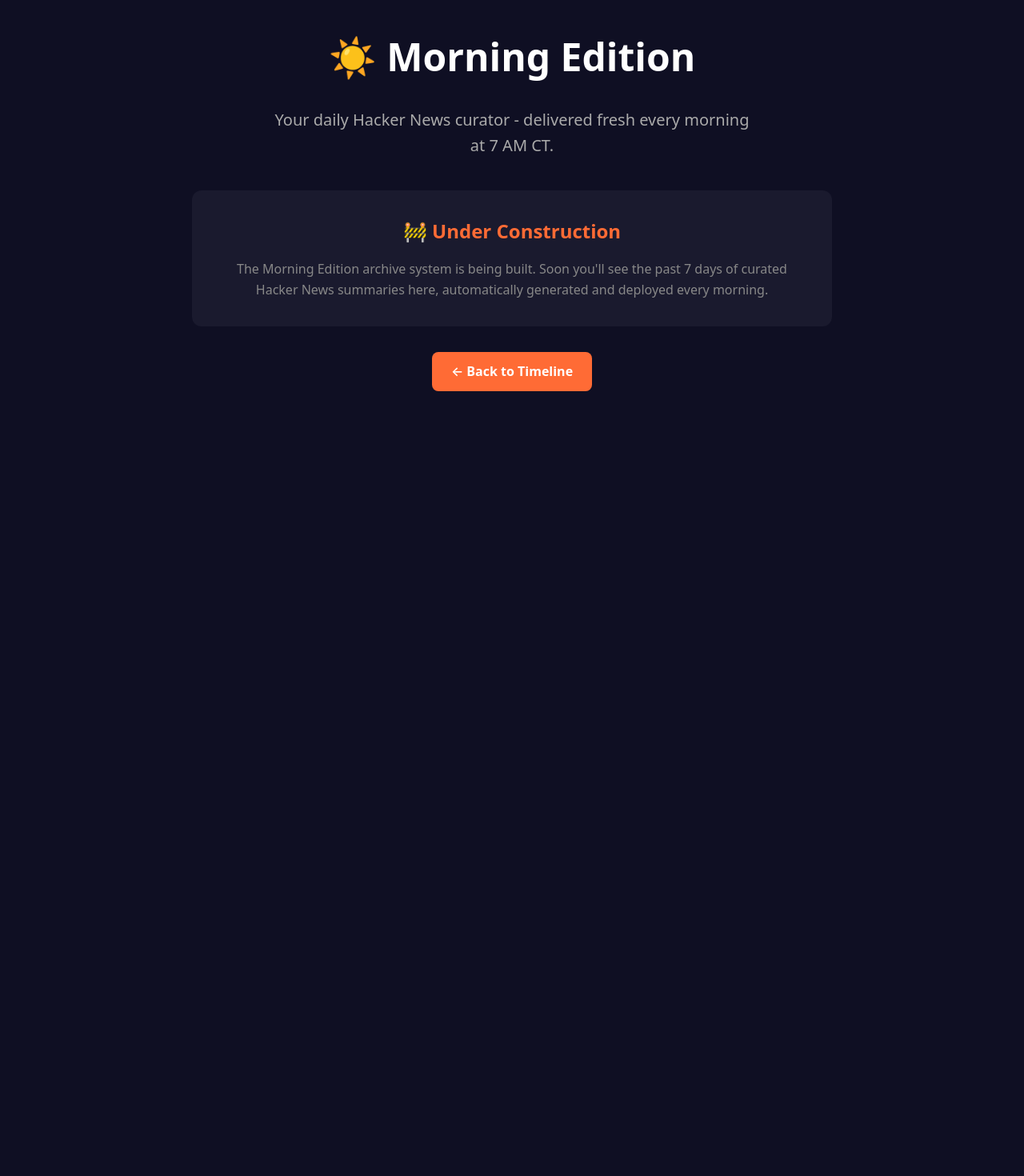
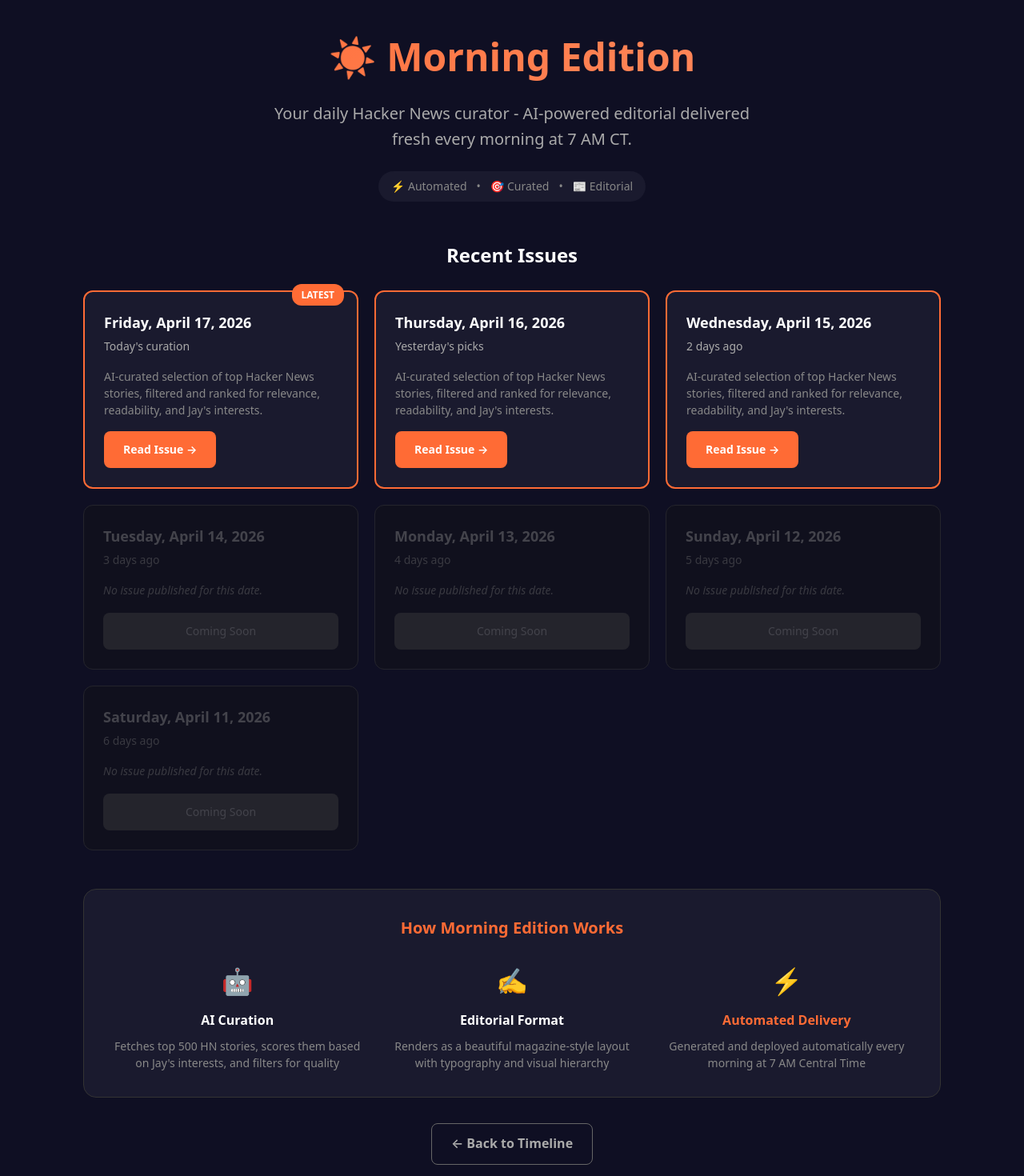
Before and after one commit to jayrizz/jaythakur.com, a Next.js app: page /morning-edition in a window 1280 px wide. Shown: the part 100-1570 px from the top of the page at 80% size. Before the commit the page ends 800 px from the top, so only its background shows below. Built offline with nearby package versions, Linux system fonts and the light colour scheme.

Commit message:
Enhance: Full Morning Edition page with 7-day archive and magazine links

```diff
--- a/src/app/morning-edition/page.tsx
+++ b/src/app/morning-edition/page.tsx
@@ -1,32 +1,263 @@
 export default function MorningEditionPage() {
+  // Generate last 7 days and check which magazines exist
+  const generateRecentDays = () => {
+    const days = []
+    const today = new Date('2026-04-17') // Current date context
+
+    for (let i = 0; i < 7; i++) {
+      const date = new Date(today)
+      date.setDate(today.getDate() - i)
+      const dateStr = date.toISOString().split('T')[0] // YYYY-MM-DD format
+
+      days.push({
+        date: dateStr,
+        displayDate: date.toLocaleDateString('en-US', {
+          weekday: 'long',
+          year: 'numeric',
+          month: 'long',
+          day: 'numeric'
+        }),
+        exists: ['2026-04-15', '2026-04-16', '2026-04-17'].includes(dateStr),
+        description: i === 0 ? "Today's curation" :
+                    i === 1 ? "Yesterday's picks" :
+                    `${i} days ago`
+      })
+    }
+    return days
+  }
+
+  const recentDays = generateRecentDays()
+
   return (
-    <div style={{ padding: '40px', textAlign: 'center' }}>
-      <h1 style={{ color: '#fff', fontSize: '48px', marginBottom: '24px' }}>
-        ☀️ Morning Edition
-      </h1>
-      <p style={{ color: '#aaa', fontSize: '20px', maxWidth: '600px', margin: '0 auto' }}>
-        Your daily Hacker News curator - delivered fresh every morning at 7 AM CT.
-      </p>
-
-      <div style={{ marginTop: '40px', padding: '32px', background: '#1a1a2e', borderRadius: '12px', maxWidth: '800px', margin: '40px auto 0' }}>
-        <h2 style={{ color: '#ff6b35', marginBottom: '16px' }}>🚧 Under Construction</h2>
-        <p style={{ color: '#888' }}>
-          The Morning Edition archive system is being built. Soon you'll see the past 7 days of
-          curated Hacker News summaries here, automatically generated and deployed every morning.
+    <div style={{ padding: '40px', maxWidth: '1200px', margin: '0 auto' }}>
+      {/* Header */}
+      <div style={{ textAlign: 'center', marginBottom: '48px' }}>
+        <h1 style={{
+          fontSize: '48px',
+          fontWeight: '700',
+          marginBottom: '16px',
+          background: 'linear-gradient(135deg, #ff6b35 0%, #ff8f65 100%)',
+          WebkitBackgroundClip: 'text',
+          WebkitTextFillColor: 'transparent',
+          backgroundClip: 'text'
+        }}>
+          ☀️ Morning Edition
+        </h1>
+        <p style={{ color: '#aaa', fontSize: '20px', maxWidth: '600px', margin: '0 auto 24px' }}>
+          Your daily Hacker News curator - AI-powered editorial delivered fresh every morning at 7 AM CT.
         </p>
+        <div style={{
+          display: 'inline-flex',
+          gap: '12px',
+          padding: '8px 16px',
+          background: '#1a1a2e',
+          borderRadius: '20px',
+          fontSize: '14px',
+          color: '#888'
+        }}>
+          <span>⚡ Automated</span>
+          <span>•</span>
+          <span>🎯 Curated</span>
+          <span>•</span>
+          <span>📰 Editorial</span>
+        </div>
       </div>
 
-      <div style={{ marginTop: '32px' }}>
+      {/* Magazine Archive */}
+      <div style={{ marginBottom: '48px' }}>
+        <h2 style={{
+          fontSize: '24px',
+          color: '#fff',
+          marginBottom: '24px',
+          textAlign: 'center'
+        }}>
+          Recent Issues
+        </h2>
+
+        <div style={{
+          display: 'grid',
+          gridTemplateColumns: 'repeat(auto-fit, minmax(300px, 1fr))',
+          gap: '20px'
+        }}>
+          {recentDays.map((day, index) => (
+            <div
+              key={day.date}
+              style={{
+                background: day.exists ? '#1a1a2e' : '#12121a',
+                border: day.exists ? '2px solid #ff6b35' : '1px solid #333',
+                borderRadius: '12px',
+                padding: '24px',
+                position: 'relative',
+                opacity: day.exists ? 1 : 0.6
+              }}
+            >
+              {index === 0 && day.exists && (
+                <div style={{
+                  position: 'absolute',
+                  top: '-10px',
+                  right: '16px',
+                  background: '#ff6b35',
+                  color: '#fff',
+                  padding: '4px 12px',
+                  borderRadius: '12px',
+                  fontSize: '12px',
+                  fontWeight: '600'
+                }}>
+                  LATEST
+                </div>
+              )}
+
+              <div style={{ marginBottom: '16px' }}>
+                <h3 style={{
+                  color: day.exists ? '#fff' : '#666',
+                  fontSize: '18px',
+                  fontWeight: '600',
+                  marginBottom: '4px'
+                }}>
+                  {day.displayDate}
+                </h3>
+                <p style={{
+                  color: day.exists ? '#aaa' : '#555',
+                  fontSize: '14px'
+                }}>
+                  {day.description}
+                </p>
+              </div>
+
+              {day.exists ? (
+                <div>
+                  <p style={{
+                    color: '#888',
+                    fontSize: '14px',
+                    marginBottom: '16px',
+                    lineHeight: '1.5'
+                  }}>
+                    AI-curated selection of top Hacker News stories, filtered and ranked for relevance,
+                    readability, and Jay's interests.
+                  </p>
+                  <a
+                    href={`/magazines/${day.date}.html`}
+                    target="_blank"
+                    rel="noopener noreferrer"
+                    style={{
+                      display: 'inline-block',
+                      padding: '12px 24px',
+                      background: '#ff6b35',
+                      color: '#fff',
+                      textDecoration: 'none',
+                      borderRadius: '8px',
+                      fontWeight: '600',
+                      fontSize: '14px',
+                      transition: 'all 0.2s ease'
+                    }}
+                    onMouseOver={(e) => {
+                      e.currentTarget.style.background = '#ff8f65'
+                      e.currentTarget.style.transform = 'translateY(-1px)'
+                    }}
+                    onMouseOut={(e) => {
+                      e.currentTarget.style.background = '#ff6b35'
+                      e.currentTarget.style.transform = 'translateY(0)'
+                    }}
+                  >
+                    Read Issue →
+                  </a>
+                </div>
+              ) : (
+                <div>
+                  <p style={{
+                    color: '#555',
+                    fontSize: '14px',
+                    fontStyle: 'italic',
+                    marginBottom: '16px'
+                  }}>
+                    No issue published for this date.
+                  </p>
+                  <div style={{
+                    padding: '12px 24px',
+                    background: '#333',
+                    color: '#666',
+                    borderRadius: '8px',
+                    fontSize: '14px',
+                    textAlign: 'center'
+                  }}>
+                    Coming Soon
+                  </div>
+                </div>
+              )}
+            </div>
+          ))}
+        </div>
+      </div>
+
+      {/* How It Works */}
+      <div style={{
+        background: '#1a1a2e',
+        borderRadius: '16px',
+        padding: '32px',
+        marginBottom: '32px',
+        border: '1px solid #333'
+      }}>
+        <h3 style={{
+          color: '#ff6b35',
+          fontSize: '20px',
+          fontWeight: '600',
+          marginBottom: '16px',
+          textAlign: 'center'
+        }}>
+          How Morning Edition Works
+        </h3>
+        <div style={{
+          display: 'grid',
+          gridTemplateColumns: 'repeat(auto-fit, minmax(250px, 1fr))',
+          gap: '24px',
+          marginTop: '24px'
+        }}>
+          <div style={{ textAlign: 'center' }}>
+            <div style={{ fontSize: '32px', marginBottom: '12px' }}>🤖</div>
+            <h4 style={{ color: '#fff', marginBottom: '8px' }}>AI Curation</h4>
+            <p style={{ color: '#888', fontSize: '14px', lineHeight: '1.5' }}>
+              Fetches top 500 HN stories, scores them based on Jay's interests, and filters for quality
+            </p>
+          </div>
+          <div style={{ textAlign: 'center' }}>
+            <div style={{ fontSize: '32px', marginBottom: '12px' }}>✍️</div>
+            <h4 style={{ color: '#fff', marginBottom: '8px' }}>Editorial Format</h4>
+            <p style={{ color: '#888', fontSize: '14px', lineHeight: '1.5' }}>
+              Renders as a beautiful magazine-style layout with typography and visual hierarchy
+            </p>
+          </div>
+          <div style={{ textAlign: 'center' }}>
+            <div style={{ fontSize: '32px', marginBottom: '12px' }}>⚡</div>
+            <h4 style={{ color: '#ff6b35', marginBottom: '8px' }}>Automated Delivery</h4>
+            <p style={{ color: '#888', fontSize: '14px', lineHeight: '1.5' }}>
+              Generated and deployed automatically every morning at 7 AM Central Time
+            </p>
+          </div>
+        </div>
+      </div>
+
+      {/* Back to Timeline */}
+      <div style={{ textAlign: 'center' }}>
         <a
           href="/"
           style={{
             display: 'inline-block',
             padding: '12px 24px',
-            background: '#ff6b35',
-            color: '#fff',
+            background: 'transparent',
+            border: '1px solid #666',
+            color: '#aaa',
             textDecoration: 'none',
             borderRadius: '8px',
-            fontWeight: '600'
+            fontWeight: '600',
+            transition: 'all 0.2s ease'
+          }}
+          onMouseOver={(e) => {
+            e.currentTarget.style.borderColor = '#ff6b35'
+            e.currentTarget.style.color = '#fff'
+          }}
+          onMouseOut={(e) => {
+            e.currentTarget.style.borderColor = '#666'
+            e.currentTarget.style.color = '#aaa'
           }}
         >
           ← Back to Timeline
```
